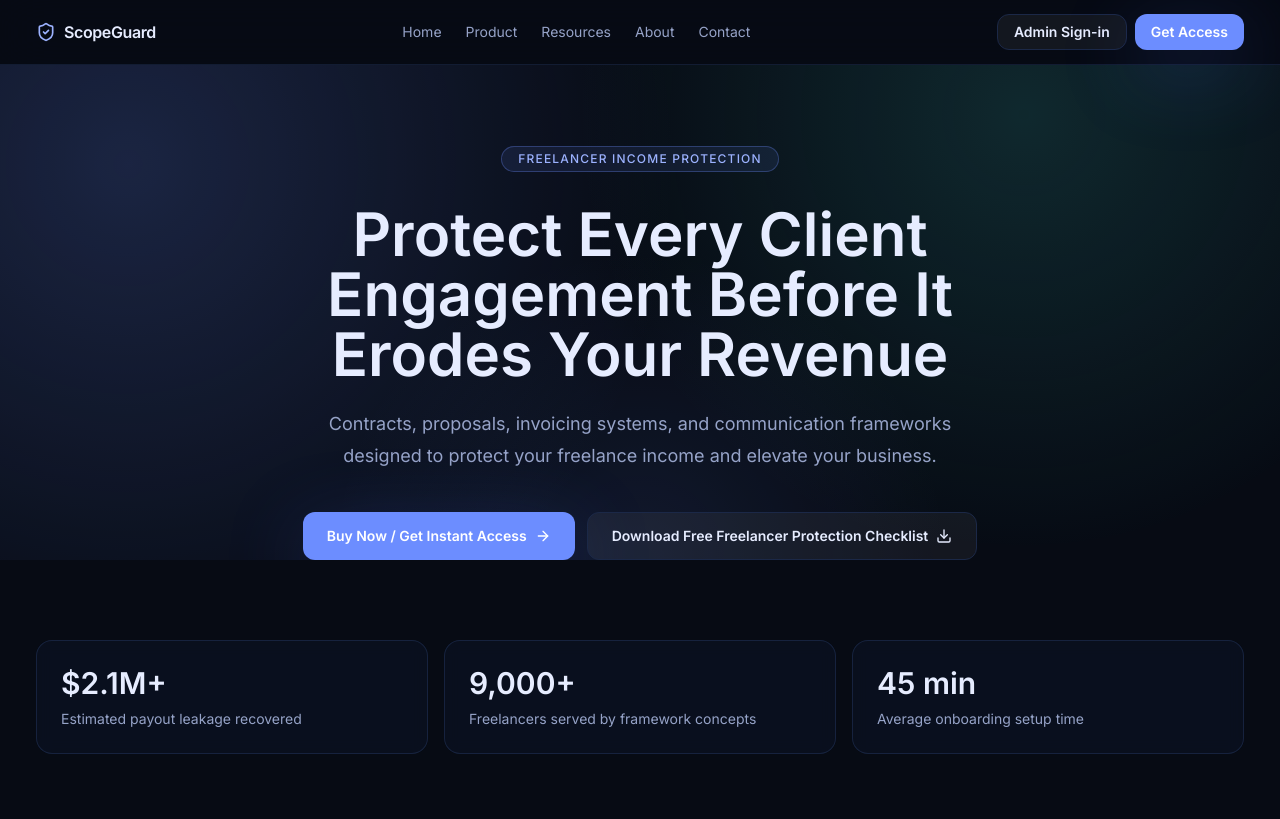
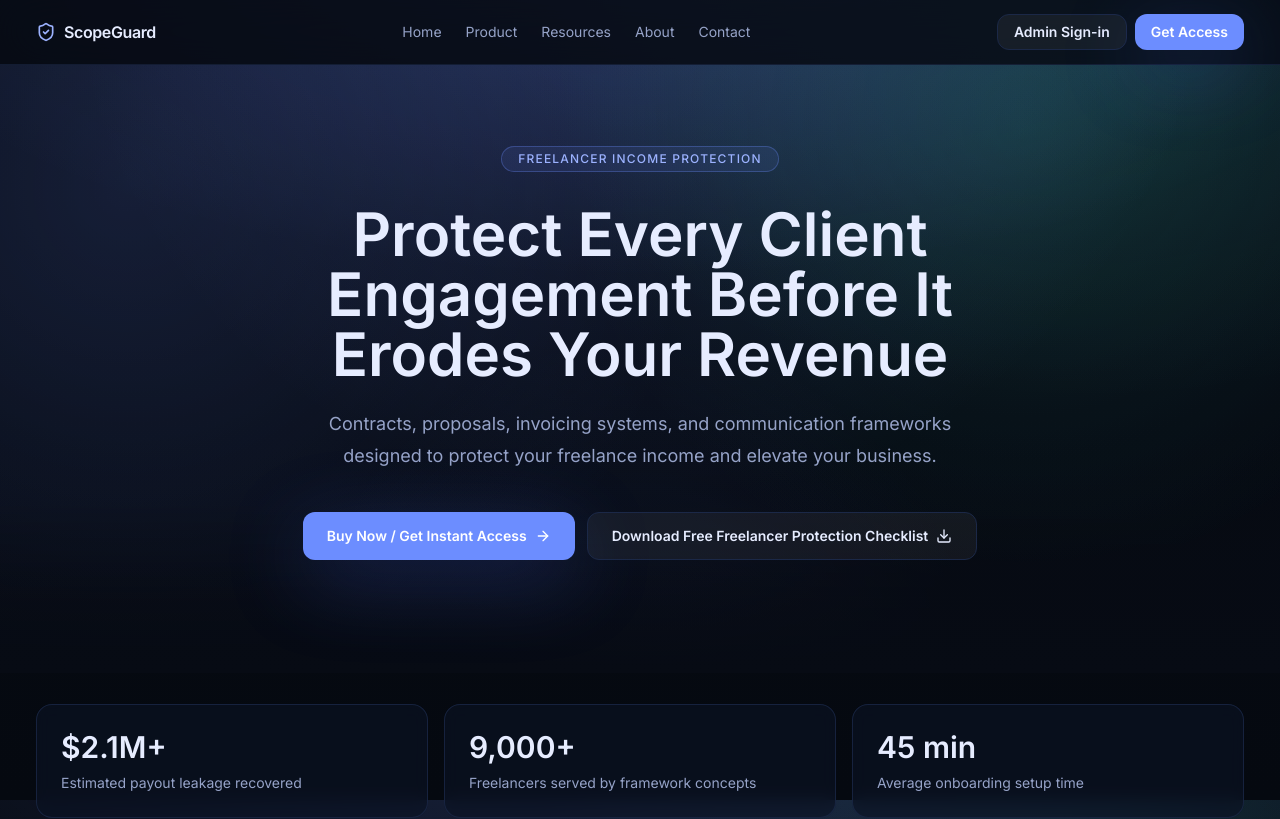
Before and after one commit to QualityCobaltDev/ScopeGuard, a Next.js app: page / in a window 1280 px wide. Shown: the top 819 px of the page. Built offline with nearby package versions, Linux system fonts and the light colour scheme; no server answers.

Commit message:
Refine homepage background flow and hero CTA integration

```diff
--- a/app/globals.css
+++ b/app/globals.css
@@ -8,6 +8,20 @@
 
 body {
   @apply bg-background text-foreground antialiased;
+  background-image:
+    radial-gradient(
+      1400px 620px at 50% -12%,
+      rgba(108, 141, 255, 0.2),
+      transparent 60%
+    ),
+    radial-gradient(
+      900px 540px at 85% 8%,
+      rgba(67, 216, 201, 0.12),
+      transparent 62%
+    ),
+    linear-gradient(180deg, #070b14 0%, #060a12 54%, #050910 100%);
+  background-repeat: no-repeat;
+  background-attachment: fixed;
 }
 
 ::selection {
--- a/app/layout.tsx
+++ b/app/layout.tsx
@@ -13,12 +13,20 @@ const inter = Inter({ subsets: ["latin"] });
 
 export const metadata: Metadata = {
   title: "ScopeGuard | Premium Digital Growth Systems",
-  description: "ScopeGuard helps freelancers protect revenue, reduce scope creep, and standardize client operations with confidence.",
-  metadataBase: new URL("https://elevareai.store")
+  description:
+    "ScopeGuard helps freelancers protect revenue, reduce scope creep, and standardize client operations with confidence.",
+  metadataBase: new URL("https://elevareai.store"),
 };
 
-export default async function RootLayout({ children }: { children: React.ReactNode }) {
-  const [site, user] = await Promise.all([readCollection("site"), getCurrentUser()]);
+export default async function RootLayout({
+  children,
+}: {
+  children: React.ReactNode;
+}) {
+  const [site, user] = await Promise.all([
+    readCollection("site"),
+    getCurrentUser(),
+  ]);
 
   const organizationSchema = {
     "@context": "https://schema.org",
@@ -26,17 +34,23 @@ export default async function RootLayout({ children }: { children: React.ReactNo
     name: site.name,
     url: site.url,
     email: "contact@elevareai.store",
-    sameAs: []
+    sameAs: [],
   };
 
   return (
     <html lang="en">
       <body className={inter.className}>
         <SiteHeader site={site} user={user} />
-        <main>{children}</main>
+        <main className="relative isolate">{children}</main>
         <SiteFooter site={site} />
         <MobileStickyCta />
-        <Script id="schema-org" type="application/ld+json" dangerouslySetInnerHTML={{ __html: JSON.stringify(organizationSchema) }} />
+        <Script
+          id="schema-org"
+          type="application/ld+json"
+          dangerouslySetInnerHTML={{
+            __html: JSON.stringify(organizationSchema),
+          }}
+        />
       </body>
     </html>
   );
--- a/app/page.tsx
+++ b/app/page.tsx
@@ -11,8 +11,9 @@ import { readCollection } from "@/lib/content-store";
 
 export const metadata = createMetadata({
   title: "Freelancer Protection Systems",
-  description: "ScopeGuard combines contracts, proposals, invoicing systems, and communication frameworks to protect freelance revenue.",
-  path: "/"
+  description:
+    "ScopeGuard combines contracts, proposals, invoicing systems, and communication frameworks to protect freelance revenue.",
+  path: "/",
 });
 
 export default async function HomePage() {
@@ -21,26 +22,127 @@ export default async function HomePage() {
     readCollection("faq"),
     readCollection("testimonials"),
     readCollection("products"),
-    readCollection("pricing")
+    readCollection("pricing"),
   ]);
 
   return (
-    <>
+    <div className="relative overflow-hidden">
+      <div
+        className="pointer-events-none absolute inset-x-0 top-[-8rem] z-0 h-[38rem] bg-[radial-gradient(circle_at_50%_0%,rgba(108,141,255,0.20),transparent_65%)]"
+        aria-hidden
+      />
+      <div
+        className="pointer-events-none absolute inset-x-0 top-[22rem] z-0 h-64 bg-gradient-to-b from-transparent via-background/60 to-background"
+        aria-hidden
+      />
+      <div className="relative z-10">
         <Hero site={site} />
-      <section className="container py-20"><div className="grid gap-4 sm:grid-cols-3">{site.stats.map((stat) => <Card key={stat.label} className="p-6"><p className="text-3xl font-semibold text-foreground">{stat.value}</p><p className="mt-2 text-sm text-muted">{stat.label}</p></Card>)}</div></section>
+        <section className="container pb-20 pt-8">
+          <div className="grid gap-4 sm:grid-cols-3">
+            {site.stats.map((stat) => (
+              <Card key={stat.label} className="p-6">
+                <p className="text-3xl font-semibold text-foreground">
+                  {stat.value}
+                </p>
+                <p className="mt-2 text-sm text-muted">{stat.label}</p>
+              </Card>
+            ))}
+          </div>
+        </section>
         <section className="container py-8">
-        <SectionTitle eyebrow="Pain points" title="Freelancers lose margin in the same 3 places" description="Weak agreements, uncontrolled scope, and fragmented communication quietly erode profit." />
-        <div className="grid gap-4 md:grid-cols-3">{site.painPoints.map((point, index) => { const Icon = [Wallet, Shield, Sparkles][index] || Sparkles; return <Card key={point.id} className="p-6"><Icon className="h-5 w-5 text-brand-soft" /><h3 className="mt-4 text-lg font-semibold text-foreground">{point.title}</h3><p className="mt-2 text-sm leading-7 text-muted">{point.description}</p></Card>; })}</div>
+          <SectionTitle
+            eyebrow="Pain points"
+            title="Freelancers lose margin in the same 3 places"
+            description="Weak agreements, uncontrolled scope, and fragmented communication quietly erode profit."
+          />
+          <div className="grid gap-4 md:grid-cols-3">
+            {site.painPoints.map((point, index) => {
+              const Icon = [Wallet, Shield, Sparkles][index] || Sparkles;
+              return (
+                <Card key={point.id} className="p-6">
+                  <Icon className="h-5 w-5 text-brand-soft" />
+                  <h3 className="mt-4 text-lg font-semibold text-foreground">
+                    {point.title}
+                  </h3>
+                  <p className="mt-2 text-sm leading-7 text-muted">
+                    {point.description}
+                  </p>
+                </Card>
+              );
+            })}
+          </div>
         </section>
         <section className="container py-20">
-        <SectionTitle eyebrow="Solution" title="A complete freelancer operating system" description="ScopeGuard combines legal protection with execution assets so your process feels authoritative from day one." />
-        <div className="grid gap-4 md:grid-cols-3">{products.highlights.map((item) => <Card key={item.id} className="p-6"><BadgeCheck className="h-5 w-5 text-accent" /><h3 className="mt-4 text-lg font-semibold text-foreground">{item.title}</h3><p className="mt-2 text-sm leading-7 text-muted">{item.description}</p></Card>)}</div>
+          <SectionTitle
+            eyebrow="Solution"
+            title="A complete freelancer operating system"
+            description="ScopeGuard combines legal protection with execution assets so your process feels authoritative from day one."
+          />
+          <div className="grid gap-4 md:grid-cols-3">
+            {products.highlights.map((item) => (
+              <Card key={item.id} className="p-6">
+                <BadgeCheck className="h-5 w-5 text-accent" />
+                <h3 className="mt-4 text-lg font-semibold text-foreground">
+                  {item.title}
+                </h3>
+                <p className="mt-2 text-sm leading-7 text-muted">
+                  {item.description}
+                </p>
+              </Card>
+            ))}
+          </div>
         </section>
         <PricingSection tiers={pricing} />
-      <section className="container py-20"><SectionTitle eyebrow="Testimonials" title="Proof from freelancers using ScopeGuard" /><div className="grid gap-5 md:grid-cols-3">{testimonials.map((item) => <Card key={item.id} className="p-6"><p className="text-sm leading-7 text-muted">“{item.quote}”</p><p className="mt-6 font-medium text-foreground">{item.name}</p><p className="text-xs text-muted">{item.role}</p></Card>)}</div></section>
-      <section className="container py-20"><SectionTitle eyebrow="FAQ" title="Questions before you commit" /><div className="mx-auto max-w-3xl"><Accordion items={faq.map((item) => ({ question: item.question, answer: item.answer }))} /></div></section>
-      <section className="container pb-14"><Card className="flex flex-col items-start justify-between gap-6 p-8 md:flex-row md:items-center"><div><p className="text-xs font-semibold uppercase tracking-[0.2em] text-brand-soft">Final CTA</p><h3 className="mt-2 text-2xl font-semibold text-foreground">{site.finalCta.title}</h3><p className="mt-2 text-sm text-muted">{site.finalCta.description}</p></div><LinkButton href={site.finalCta.buttonLink} size="lg" className="gap-2">{site.finalCta.buttonLabel} <ArrowRight className="h-4 w-4" /></LinkButton></Card></section>
+        <section className="container py-20">
+          <SectionTitle
+            eyebrow="Testimonials"
+            title="Proof from freelancers using ScopeGuard"
+          />
+          <div className="grid gap-5 md:grid-cols-3">
+            {testimonials.map((item) => (
+              <Card key={item.id} className="p-6">
+                <p className="text-sm leading-7 text-muted">“{item.quote}”</p>
+                <p className="mt-6 font-medium text-foreground">{item.name}</p>
+                <p className="text-xs text-muted">{item.role}</p>
+              </Card>
+            ))}
+          </div>
+        </section>
+        <section className="container py-20">
+          <SectionTitle eyebrow="FAQ" title="Questions before you commit" />
+          <div className="mx-auto max-w-3xl">
+            <Accordion
+              items={faq.map((item) => ({
+                question: item.question,
+                answer: item.answer,
+              }))}
+            />
+          </div>
+        </section>
+        <section className="container pb-14">
+          <Card className="flex flex-col items-start justify-between gap-6 p-8 md:flex-row md:items-center">
+            <div>
+              <p className="text-xs font-semibold uppercase tracking-[0.2em] text-brand-soft">
+                Final CTA
+              </p>
+              <h3 className="mt-2 text-2xl font-semibold text-foreground">
+                {site.finalCta.title}
+              </h3>
+              <p className="mt-2 text-sm text-muted">
+                {site.finalCta.description}
+              </p>
+            </div>
+            <LinkButton
+              href={site.finalCta.buttonLink}
+              size="lg"
+              className="gap-2"
+            >
+              {site.finalCta.buttonLabel} <ArrowRight className="h-4 w-4" />
+            </LinkButton>
+          </Card>
+        </section>
         <LeadCapture />
-    </>
+      </div>
+    </div>
   );
 }
--- a/components/marketing/hero.tsx
+++ b/components/marketing/hero.tsx
@@ -7,20 +7,53 @@ import type { SiteContent } from "@/lib/content-types";
 
 export function Hero({ site }: { site: SiteContent }) {
   return (
-    <section className="relative overflow-hidden pt-20">
-      <div className="absolute inset-0 bg-mesh opacity-90" aria-hidden />
-      <motion.div initial={{ opacity: 0, y: 16 }} animate={{ opacity: 1, y: 0 }} transition={{ duration: 0.7, ease: "easeOut" }} className="container relative">
+    <section className="relative overflow-hidden pt-20 pb-24 sm:pb-28">
+      <div
+        className="absolute inset-0 bg-mesh opacity-70 [mask-image:linear-gradient(to_bottom,black_0%,black_72%,transparent_100%)]"
+        aria-hidden
+      />
+      <div
+        className="absolute inset-x-0 -bottom-24 h-52 bg-gradient-to-b from-transparent via-background/70 to-background"
+        aria-hidden
+      />
+      <motion.div
+        initial={{ opacity: 0, y: 16 }}
+        animate={{ opacity: 1, y: 0 }}
+        transition={{ duration: 0.7, ease: "easeOut" }}
+        className="container relative"
+      >
         <div className="mx-auto max-w-4xl text-center">
-          <p className="inline-flex items-center rounded-full border border-brand/30 bg-brand/10 px-4 py-1 text-xs font-medium uppercase tracking-widest text-brand-soft">{site.hero.badge}</p>
-          <h1 className="mt-8 text-balance text-4xl font-semibold leading-tight text-foreground sm:text-6xl">{site.hero.title}</h1>
-          <p className="mx-auto mt-6 max-w-2xl text-pretty text-lg leading-8 text-muted">{site.hero.description}</p>
-          <div className="mt-10 flex flex-col items-center justify-center gap-3 sm:flex-row">
-            <LinkButton href={site.hero.primaryCtaLink} size="lg" className="gap-2">
-              {site.hero.primaryCtaLabel} <ArrowRight className="h-4 w-4" />
-            </LinkButton>
-            <LinkButton href={site.hero.secondaryCtaLink} variant="secondary" size="lg" className="gap-2">
-              {site.hero.secondaryCtaLabel} <Download className="h-4 w-4" />
-            </LinkButton>
+          <p className="inline-flex items-center rounded-full border border-brand/30 bg-brand/10 px-4 py-1 text-xs font-medium uppercase tracking-widest text-brand-soft">
+            {site.hero.badge}
+          </p>
+          <h1 className="mt-8 text-balance text-4xl font-semibold leading-tight text-foreground sm:text-6xl">
+            {site.hero.title}
+          </h1>
+          <p className="mx-auto mt-6 max-w-2xl text-pretty text-lg leading-8 text-muted">
+            {site.hero.description}
+          </p>
+          <div className="relative mt-10">
+            <div
+              className="pointer-events-none absolute left-1/2 top-1/2 h-20 w-[25rem] -translate-x-1/2 -translate-y-1/2 rounded-full bg-brand/14 blur-3xl"
+              aria-hidden
+            />
+            <div className="relative flex flex-col items-center justify-center gap-3 sm:flex-row">
+              <LinkButton
+                href={site.hero.primaryCtaLink}
+                size="lg"
+                className="gap-2"
+              >
+                {site.hero.primaryCtaLabel} <ArrowRight className="h-4 w-4" />
+              </LinkButton>
+              <LinkButton
+                href={site.hero.secondaryCtaLink}
+                variant="secondary"
+                size="lg"
+                className="gap-2"
+              >
+                {site.hero.secondaryCtaLabel} <Download className="h-4 w-4" />
+              </LinkButton>
+            </div>
           </div>
         </div>
       </motion.div>
```
Lines whose indentation alone changed are shown as unchanged.
